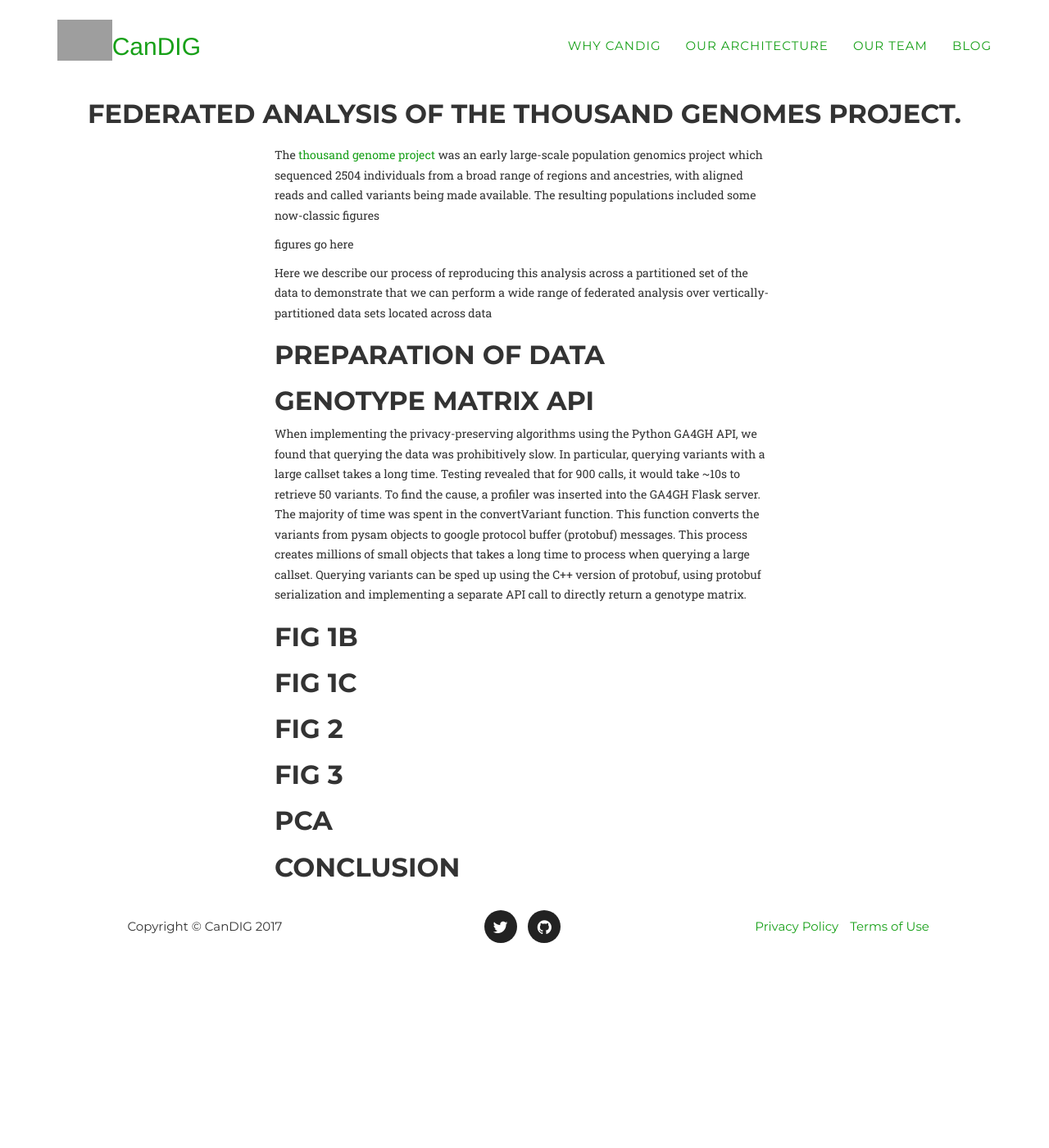
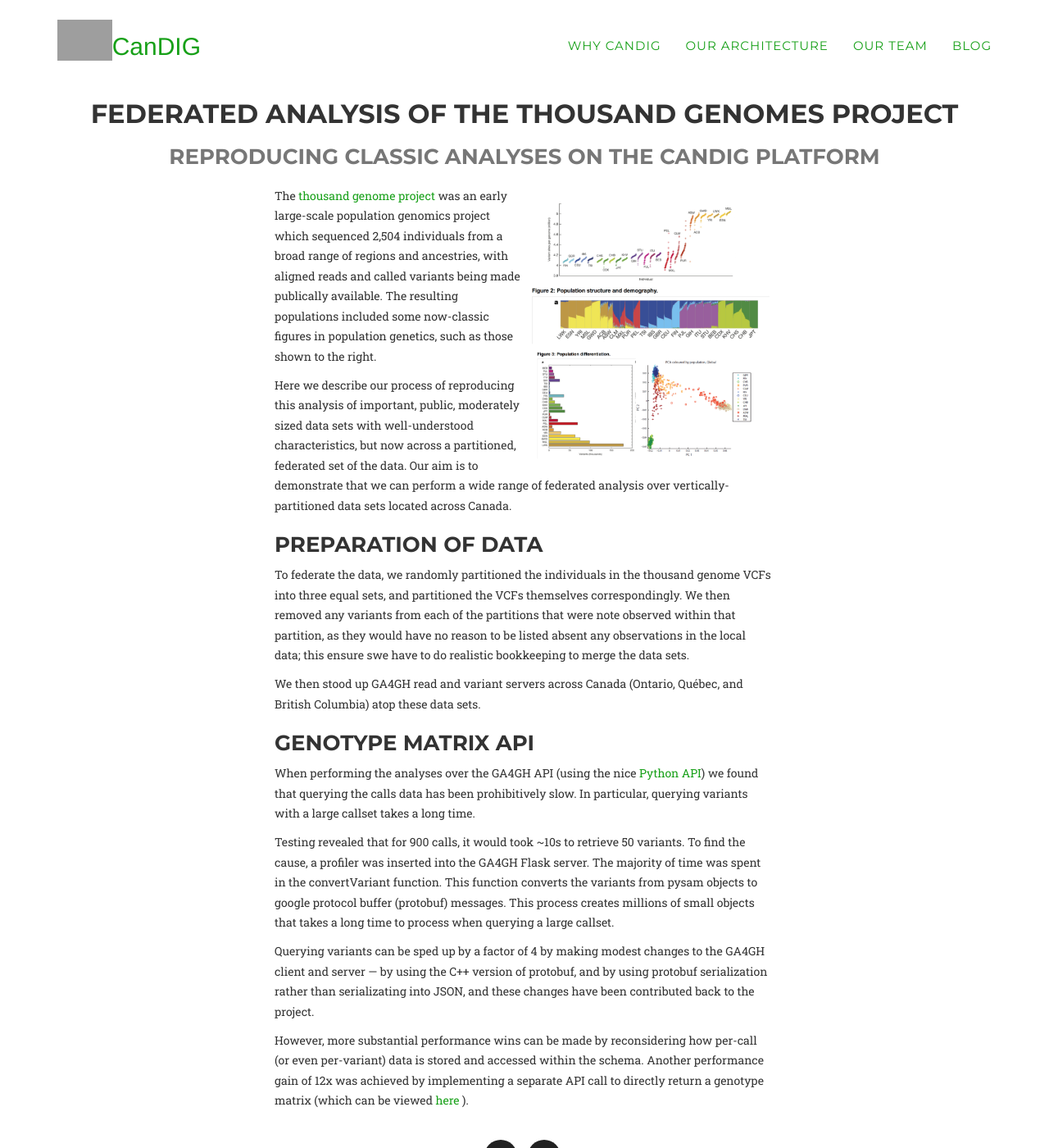
Before and after one commit to CanDIG/candig.github.io, a Jekyll site: the page built from _posts/2017-06-07-thousand-genomes.md, in a window 1280 px wide and 1400 px high. Shown: the whole window at 82% size. Built offline with Jekyll 4.4.1, drawn with Linux system fonts in a browser that asks for light colours; some web fonts are replaced; grey boxes are pictures that could not be loaded.

Commit message:
Flesh out 1kg post

```diff
--- a/_posts/2017-06-07-thousand-genomes.md
+++ b/_posts/2017-06-07-thousand-genomes.md
@@ -1,34 +1,63 @@
 ---
 layout: page
-title: Federated Analysis of the Thousand Genomes Project.
+title: Federated Analysis of the Thousand Genomes Project
+subtitle: Reproducing Classic Analyses on the CanDIG Platform
 ---
 
+<img src="{{ site.url }}/img/posts/thousand-genomes/original-figures.png" alt="Original Figures" width="50%" style="float:right;">
 
+The [thousand genome project](http://www.internationalgenome.org)
+was an early large-scale population genomics project which sequenced
+2,504 individuals from a broad range of regions and ancestries,
+with aligned reads and called variants being made publically
+available.  The resulting populations included some now-classic
+figures in population genetics, such as those shown to the right.
 
-The [thousand genome project](http://www.internationalgenome.org) was an early large-scale population genomics
-project which sequenced 2504 individuals from a broad range of regions and ancestries, with aligned reads and called
-variants being made available.  The resulting populations included some now-classic figures
+Here we describe our process of reproducing this analysis of
+important, public, moderately sized data sets with well-understood
+characteristics, but now across a partitioned, federated set of the
+data.  Our aim is to demonstrate that we can perform a wide range
+of federated analysis over vertically-partitioned data sets located
+across Canada.
 
-figures go here
+### Preparation of data
 
-Here we describe our process of reproducing this analysis across a partitioned set of the data to demonstrate
-that we can perform a wide range of federated analysis over vertically-partitioned data sets located across data
+To federate the data, we randomly partitioned the individuals in the
+thousand genome VCFs into three equal sets, and partitioned the
+VCFs themselves correspondingly.  We then removed any variants
+from each of the partitions that were note observed within that partition,
+as they would have no reason to be listed absent any observations
+in the local data; this ensure swe have to do realistic bookkeeping
+to merge the data sets.
 
-## Preparation of data
+We then stood up GA4GH read and variant servers across Canada (Ontario,
+Québec, and British Columbia) atop these data sets.
 
-## Genotype matrix API
+### Genotype matrix API
 
-When implementing the privacy-preserving algorithms using the Python GA4GH API, we found that querying the data was prohibitively slow. In particular, querying variants with a large callset takes a long time. Testing revealed that for 900 calls, it would take ~10s to retrieve 50 variants. To find the cause, a profiler was inserted into the GA4GH Flask server. The majority of time was spent in the convertVariant function. This function converts the variants from pysam objects to google protocol buffer (protobuf) messages. This process creates millions of small objects that takes a long time to process when querying a large callset. Querying variants can be sped up using the C++ version of protobuf, using protobuf serialization and implementing a separate API call to directly return a genotype matrix.
+When performing the analyses over the GA4GH API (using the nice
+[Python API](http://ga4gh-server.readthedocs.io/en/stable/demo.html))
+we found that querying the calls data has been prohibitively slow.  In
+particular, querying variants with a large callset takes a long
+time.
 
-## Fig 1b
+Testing revealed that for 900 calls, it would took ~10s to retrieve
+50 variants. To find the cause, a profiler was inserted into the
+GA4GH Flask server. The majority of time was spent in the convertVariant
+function. This function converts the variants from pysam objects
+to google protocol buffer (protobuf) messages. This process creates
+millions of small objects that takes a long time to process when
+querying a large callset.
 
-## Fig 1c
+Querying variants can be sped up by a factor of 4 by making modest
+changes to the GA4GH client and server &mdash; by using the C++
+version of protobuf, and by using protobuf serialization rather than
+serializating into JSON, and these changes have been contributed
+back to the project.
 
-## Fig 2
-
-## Fig 3
-
-## PCA
-
-
-## Conclusion
+However, more substantial performance wins can be made by reconsidering
+how per-call (or even per-variant) data is stored and accessed
+within the schema. Another performance gain of 12x was achieved by
+implementing a separate API call to directly return a genotype
+matrix (which can be viewed
+[here](https://github.com/ljdursi/ga4gh-server/tree/genotypes) ).
```
Also changed, not shown: img/posts/thousand-genomes/original-figures.png (added).
